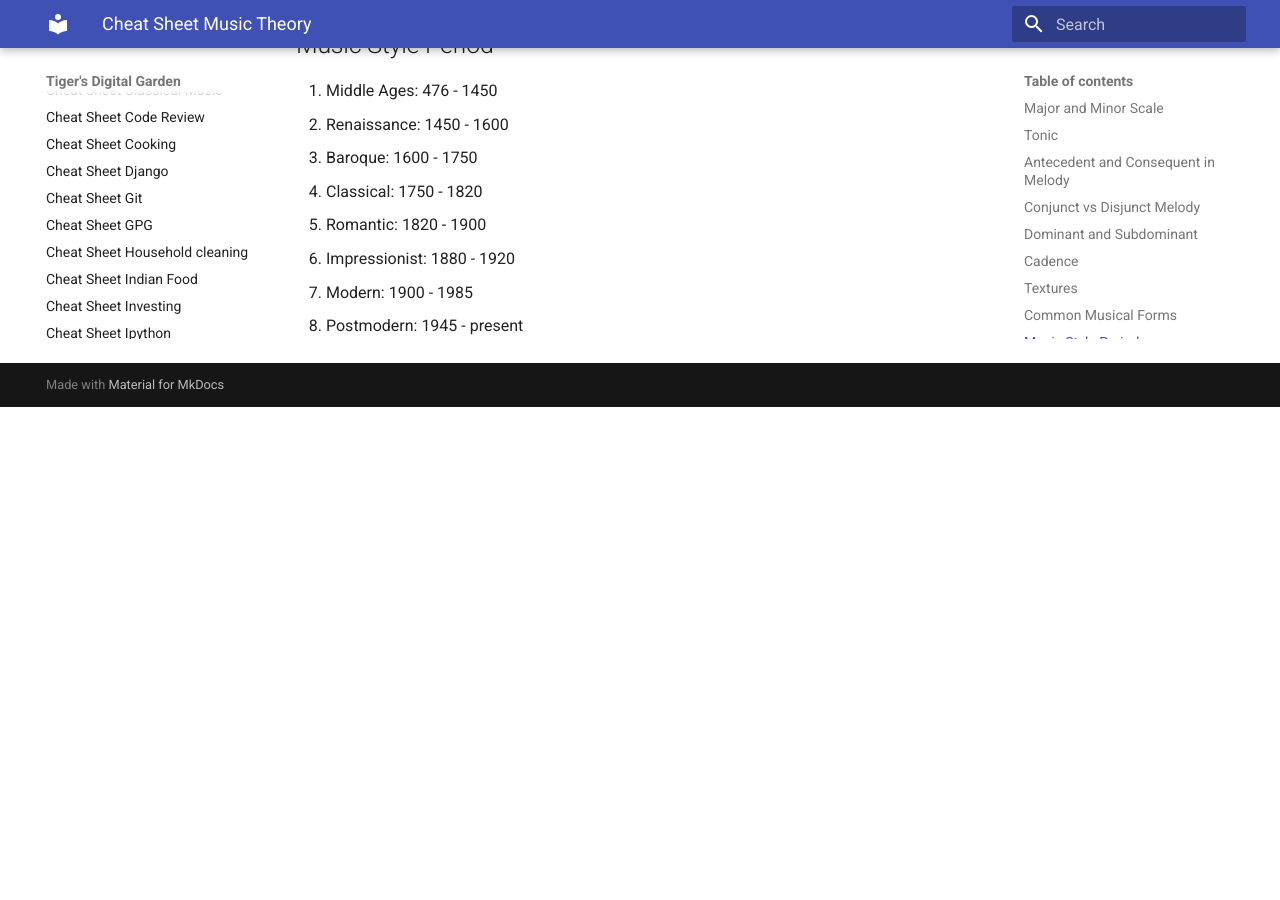
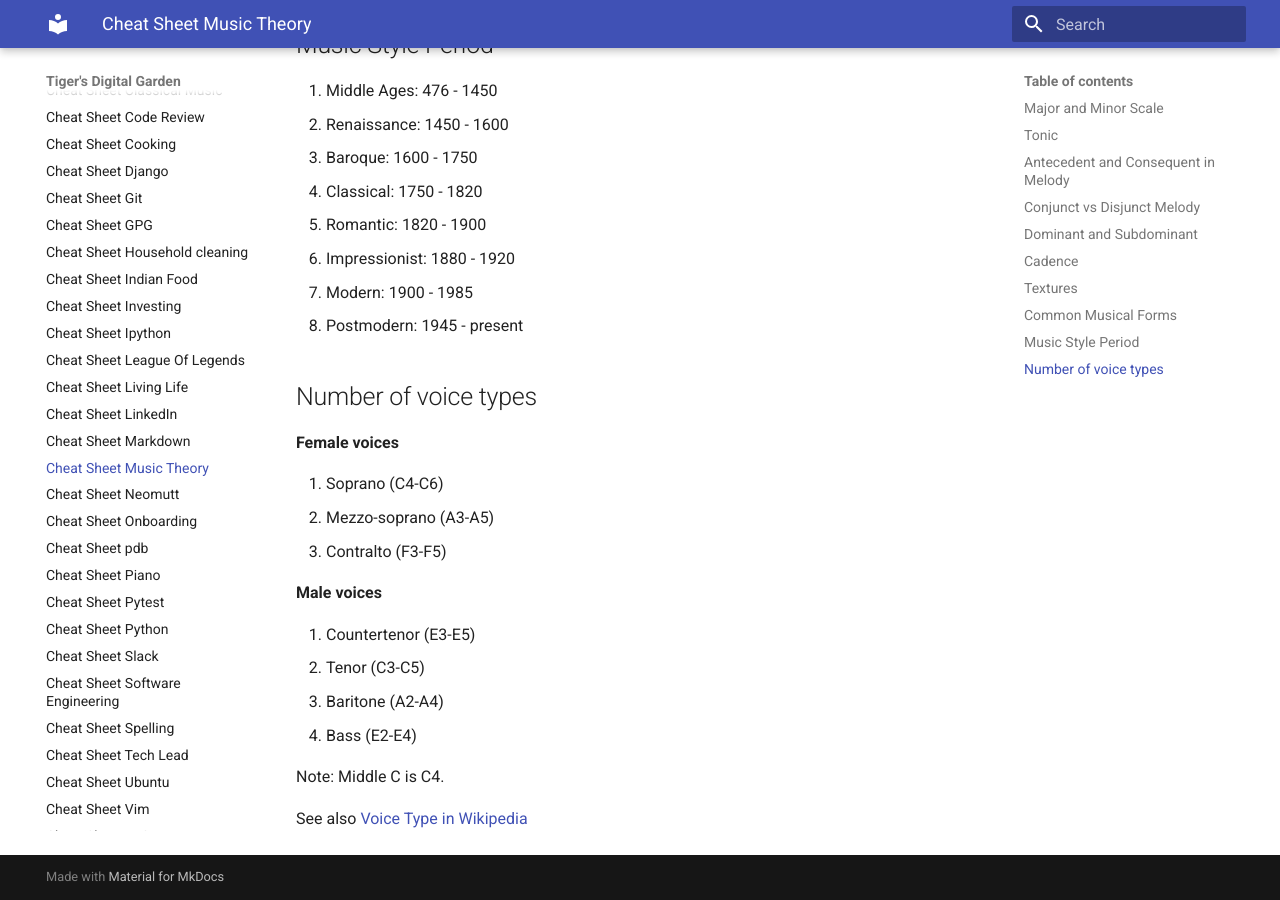
Before and after one commit to ynotstartups/notes, an MkDocs documentation site: the page built from notes/cheat-sheet-music-theory.md, in a window 1280 px wide and 900 px high, scrolled down 1698 px. Built offline with MkDocs 1.6.1 and Material for MkDocs 9.7.7, drawn with Linux system fonts in a browser that asks for light colours; before the commit the page ends 2105 px from its top, so only the background shows below that.

Commit message:
add voice type

```diff
--- a/notes/cheat-sheet-music-theory.md
+++ b/notes/cheat-sheet-music-theory.md
@@ -61,3 +61,22 @@ Lots of music are made using dominant and subdominant chords.
 1. Impressionist: 1880 - 1920
 1. Modern: 1900 - 1985
 1. Postmodern: 1945 - present
+
+## Number of voice types
+
+**Female voices**
+
+1. Soprano (C4-C6)
+1. Mezzo-soprano (A3-A5)
+1. Contralto (F3-F5)
+
+**Male voices**
+
+1. Countertenor (E3-E5)
+1. Tenor (C3-C5)
+1. Baritone (A2-A4)
+1. Bass (E2-E4)
+
+Note: Middle C is C4.
+
+See also [Voice Type in Wikipedia](https://en.wikipedia.org/wiki/Voice_type#Number_of_voice_types)
```
